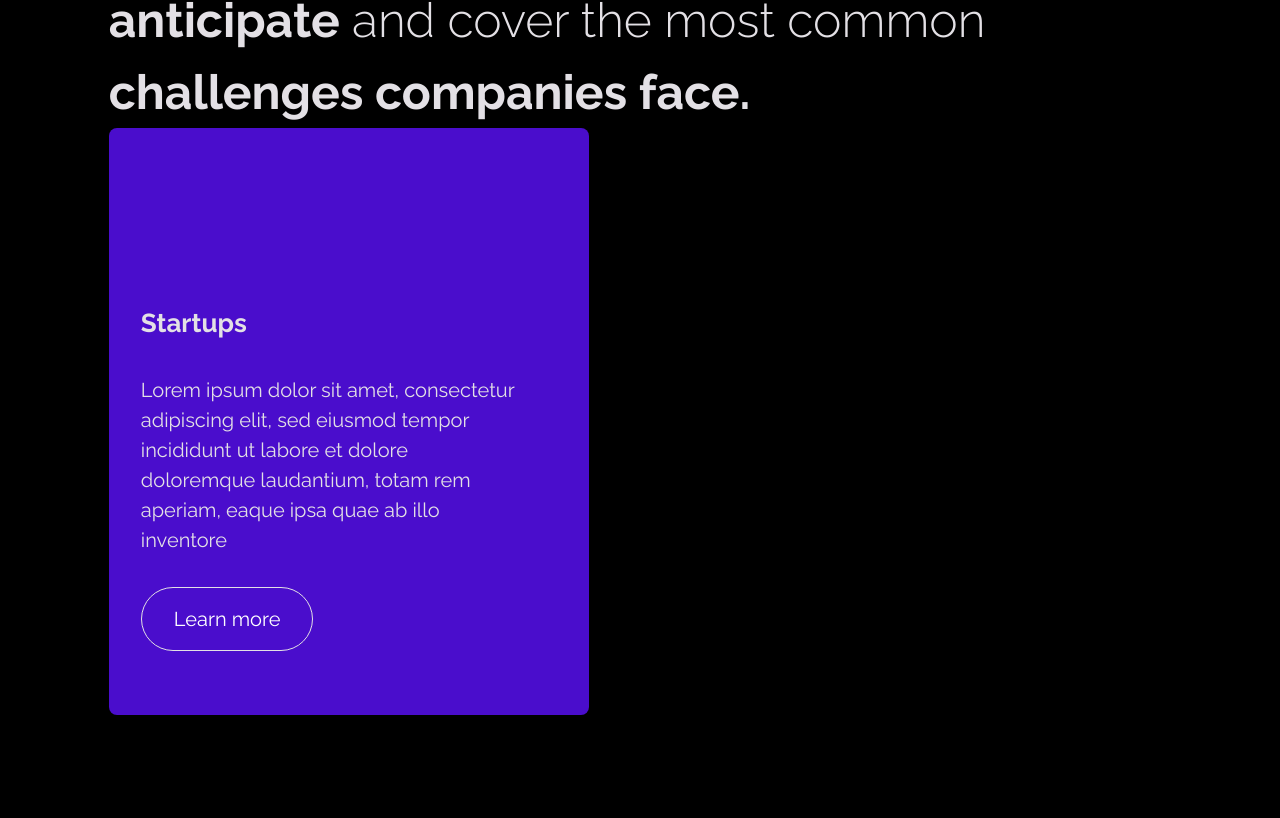
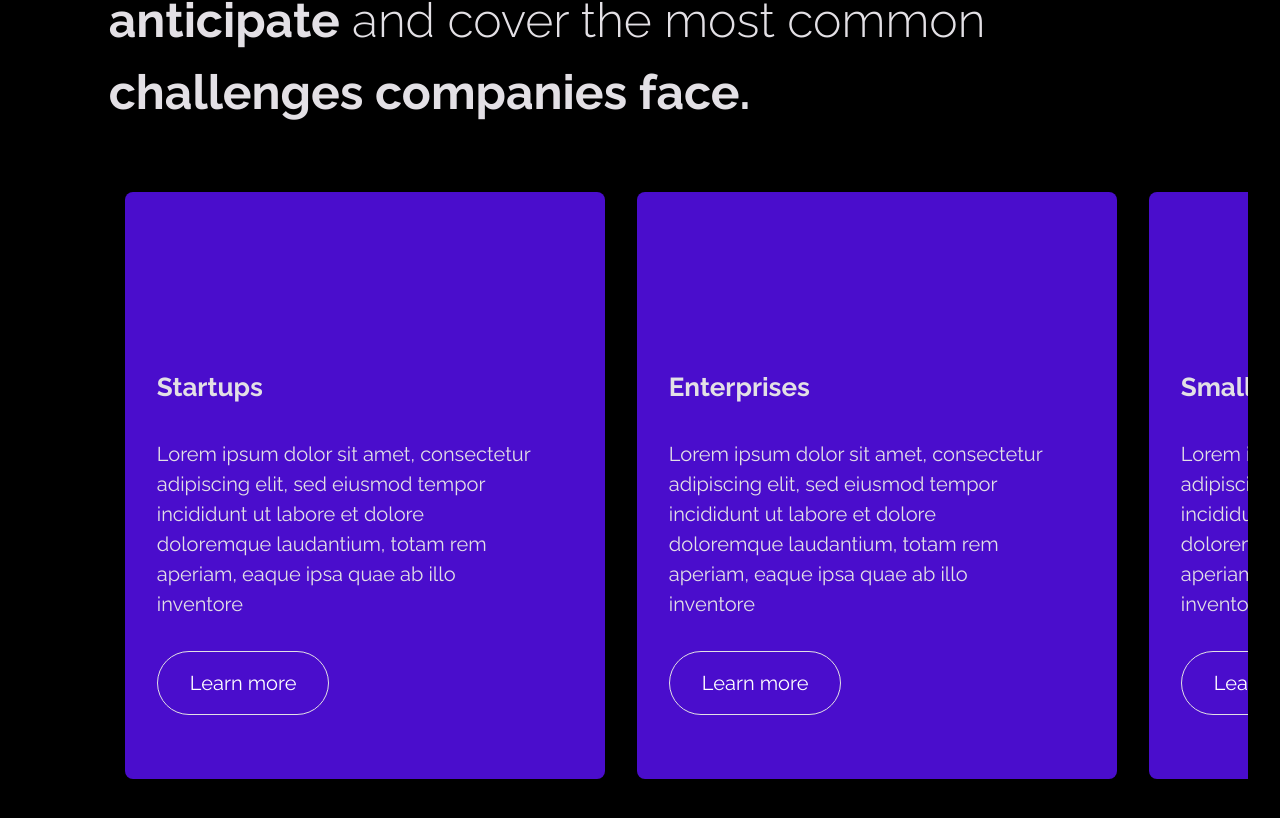
Before and after one commit to monobis/elasticmind-backup, a Next.js app: page / in a window 1280 px wide. Shown: the part 4474-5292 px from the top of the page. Before the commit the page ends 5269 px from the top, so only its background shows below. Built offline with nearby package versions, Linux system fonts and the light colour scheme.

Commit message:
feat: :sparkles: Added carousel businesses

```diff
--- a/src/app/page.module.css
+++ b/src/app/page.module.css
@@ -181,6 +181,13 @@
   font-weight: 700;
 }
 
+.containerCardBusinesses {
+  width: 100%;
+  min-width: 32rem;
+  min-height: 12.5rem;
+  margin-top: 4rem;
+}
+
 @media (max-width: 1950px) {
   .services {
     margin-inline-start: 1rem;
--- a/src/app/page.tsx
+++ b/src/app/page.tsx
@@ -229,15 +229,141 @@ export default function Home() {
                 challenges companies face.
               </span>
             </p>
-            <CardBusinesses
-              title="Startups"
-              description="Lorem ipsum dolor sit amet,
+            <Carousel key="carousel-businesses">
+              <motion.div className={styles.containerCardBusinesses}>
+                <div className={styles.card}>
+                  <CardBusinesses
+                    title="Startups"
+                    description="Lorem ipsum dolor sit amet,
               consectetur adipiscing elit, sed
               eiusmod tempor incididunt ut labore
               et dolore doloremque laudantium,
               totam rem aperiam, eaque ipsa quae
               ab illo inventore"
-            />
+                  />
+                </div>
+              </motion.div>
+              <motion.div className={styles.containerCardBusinesses}>
+                <div className={styles.card}>
+                  <CardBusinesses
+                    title="Enterprises"
+                    description="Lorem ipsum dolor sit amet,
+              consectetur adipiscing elit, sed
+              eiusmod tempor incididunt ut labore
+              et dolore doloremque laudantium,
+              totam rem aperiam, eaque ipsa quae
+              ab illo inventore"
+                  />
+                </div>
+              </motion.div>
+              <motion.div className={styles.containerCardBusinesses}>
+                <div className={styles.card}>
+                  <CardBusinesses
+                    title="Small to medium"
+                    description="Lorem ipsum dolor sit amet,
+              consectetur adipiscing elit, sed
+              eiusmod tempor incididunt ut labore
+              et dolore doloremque laudantium,
+              totam rem aperiam, eaque ipsa quae
+              ab illo inventore"
+                  />
+                </div>
+              </motion.div>
+              <motion.div className={styles.containerCardBusinesses}>
+                <div className={styles.card}>
+                  <CardBusinesses
+                    title="Startups"
+                    description="Lorem ipsum dolor sit amet,
+              consectetur adipiscing elit, sed
+              eiusmod tempor incididunt ut labore
+              et dolore doloremque laudantium,
+              totam rem aperiam, eaque ipsa quae
+              ab illo inventore"
+                  />
+                </div>
+              </motion.div>
+              <motion.div className={styles.containerCardBusinesses}>
+                <div className={styles.card}>
+                  <CardBusinesses
+                    title="Enterprises"
+                    description="Lorem ipsum dolor sit amet,
+              consectetur adipiscing elit, sed
+              eiusmod tempor incididunt ut labore
+              et dolore doloremque laudantium,
+              totam rem aperiam, eaque ipsa quae
+              ab illo inventore"
+                  />
+                </div>
+              </motion.div>
+
+              <motion.div className={styles.containerCardBusinesses}>
+                <div className={styles.card}>
+                  <CardBusinesses
+                    title="Small to medium"
+                    description="Lorem ipsum dolor sit amet,
+              consectetur adipiscing elit, sed
+              eiusmod tempor incididunt ut labore
+              et dolore doloremque laudantium,
+              totam rem aperiam, eaque ipsa quae
+              ab illo inventore"
+                  />
+                </div>
+              </motion.div>
+
+              <motion.div className={styles.containerCardBusinesses}>
+                <div className={styles.card}>
+                  <CardBusinesses
+                    title="Startups"
+                    description="Lorem ipsum dolor sit amet,
+              consectetur adipiscing elit, sed
+              eiusmod tempor incididunt ut labore
+              et dolore doloremque laudantium,
+              totam rem aperiam, eaque ipsa quae
+              ab illo inventore"
+                  />
+                </div>
+              </motion.div>
+              <motion.div className={styles.containerCardBusinesses}>
+                <div className={styles.card}>
+                  <CardBusinesses
+                    title="Enterprises"
+                    description="Lorem ipsum dolor sit amet,
+              consectetur adipiscing elit, sed
+              eiusmod tempor incididunt ut labore
+              et dolore doloremque laudantium,
+              totam rem aperiam, eaque ipsa quae
+              ab illo inventore"
+                  />
+                </div>
+              </motion.div>
+              <motion.div className={styles.containerCardBusinesses}>
+                <div className={styles.card}>
+                  <CardBusinesses
+                    title="Small to medium"
+                    description="Lorem ipsum dolor sit amet,
+              consectetur adipiscing elit, sed
+              eiusmod tempor incididunt ut labore
+              et dolore doloremque laudantium,
+              totam rem aperiam, eaque ipsa quae
+              ab illo inventore"
+                  />
+                </div>
+              </motion.div>
+
+              <motion.div className={styles.containerCardBusinesses}>
+                <div className={styles.card}>
+                  <CardBusinesses
+                    title="Startups"
+                    description="Lorem ipsum dolor sit amet,
+              consectetur adipiscing elit, sed
+              eiusmod tempor incididunt ut labore
+              et dolore doloremque laudantium,
+              totam rem aperiam, eaque ipsa quae
+              ab illo inventore"
+                  />
+                </div>
+              </motion.div>
+            </Carousel>
           </div>
         </div>
       </section>
```
